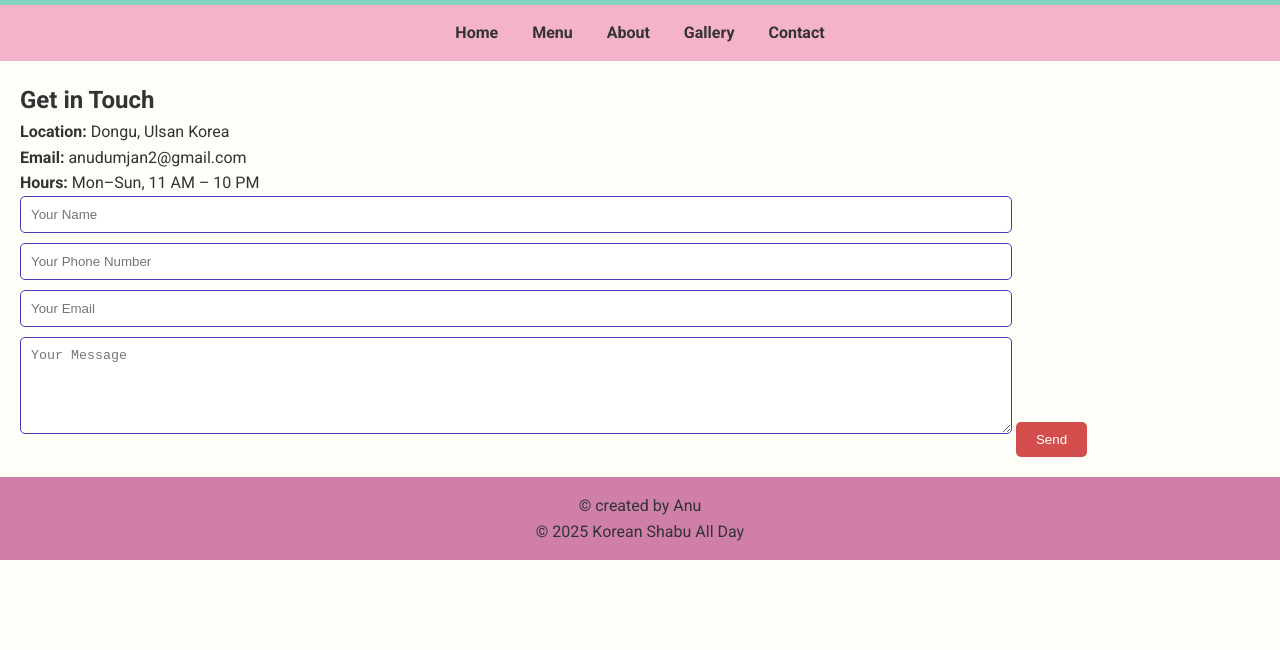
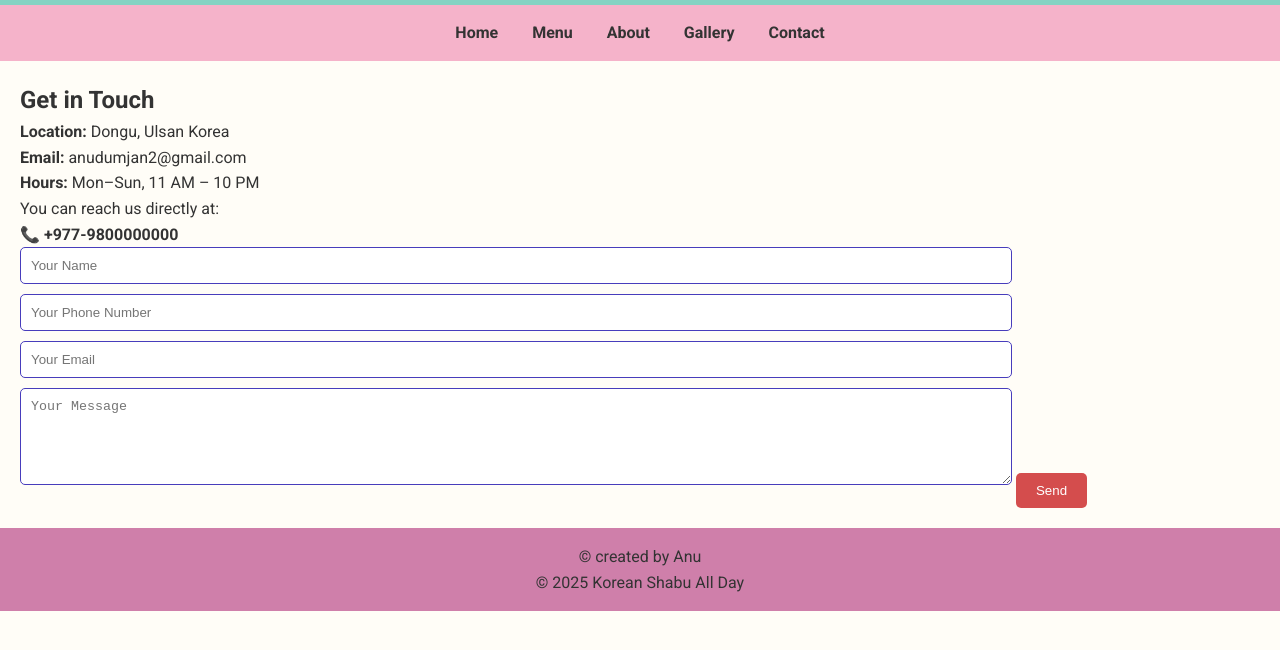
Before and after one commit to AnuuDumjan/midterm_project, a plain HTML site: page contact.html in a window 1280 px wide. Shown: the part 86-736 px from the top of the page. Drawn offline with Linux system fonts and the light colour scheme.

Commit message:
add contact number to get in touch section

```diff
--- a/contact.html
+++ b/contact.html
@@ -23,6 +23,8 @@
       <p><strong>Location:</strong> Dongu, Ulsan Korea</p>
       <p><strong>Email:</strong> anudumjan2@gmail.com</p>
       <p><strong>Hours:</strong> Mon–Sun, 11 AM – 10 PM</p>
+      <p>You can reach us directly at:</p>
+      <p><strong>📞 +977-9800000000</strong></p>
 
       <form class="contact-form" action="#" method="post">
         <input type="text" name="name" placeholder="Your Name" required />
```
